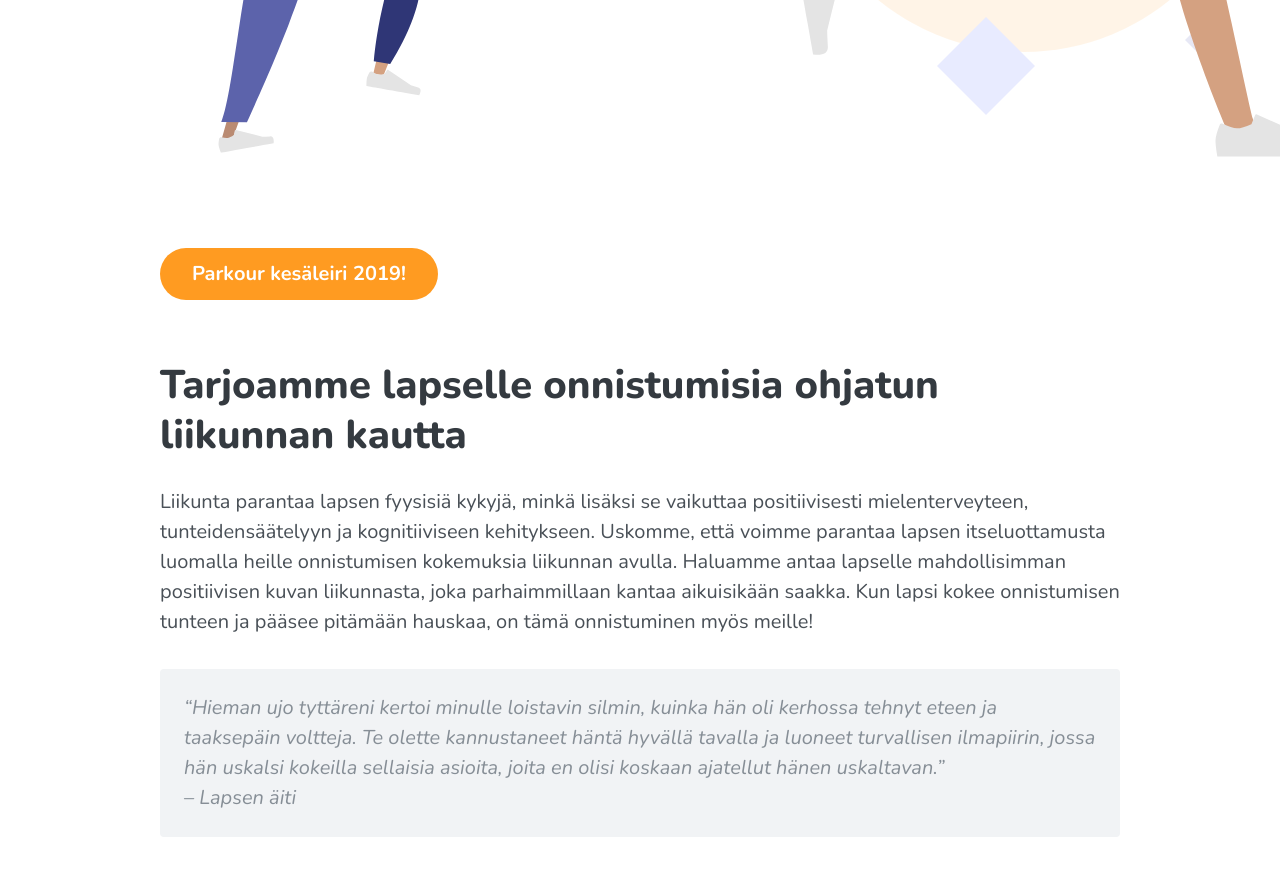
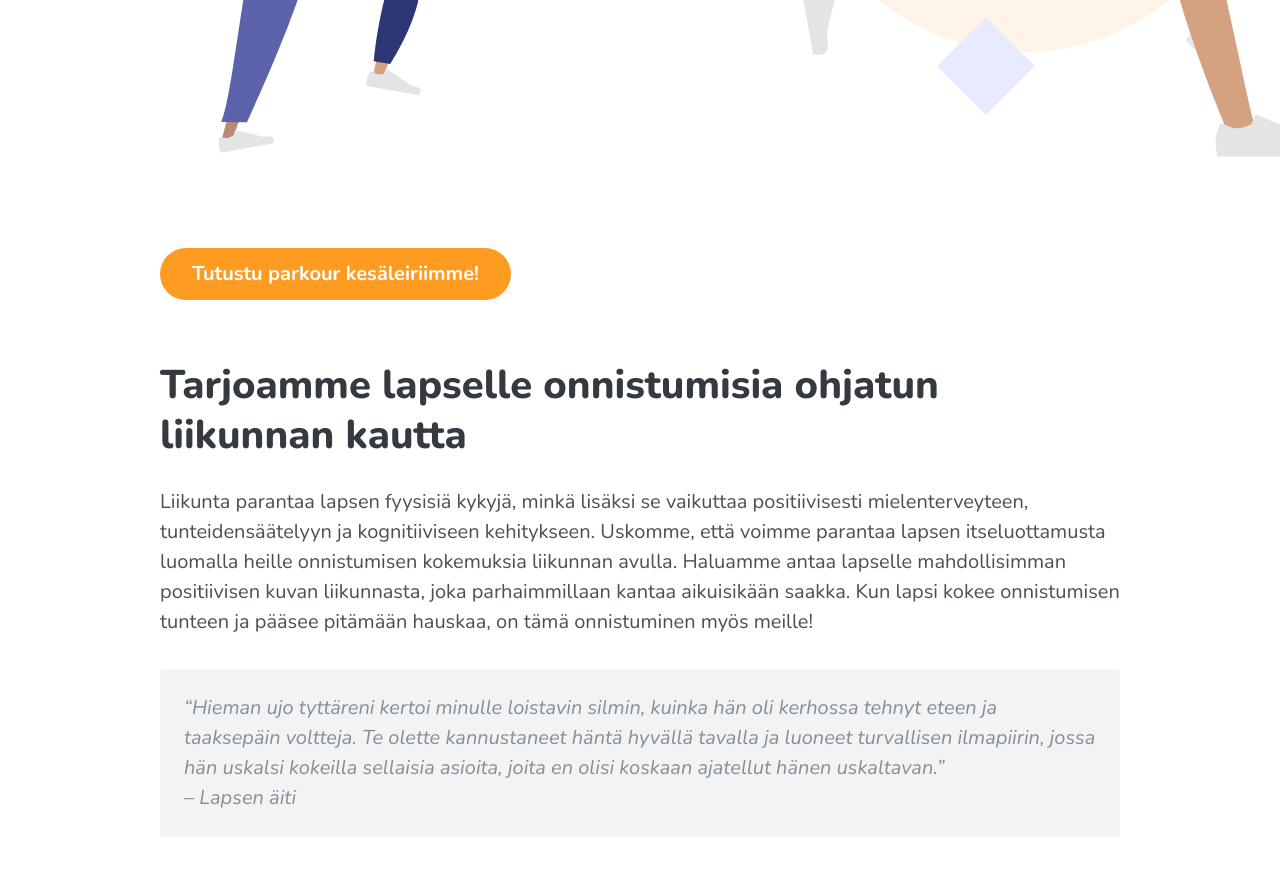
Before and after one commit to Funktum/weemove, a Jekyll site: the page built from _pages/home.md, in a window 1280 px wide and 900 px high, scrolled down 740 px. Shown: the top 876 px of the window. Built offline with Jekyll 4.4.1, drawn with Linux system fonts in a browser that asks for light colours; our own code applies the rules of GitHub Pages for plain Markdown files; a script that is not in the unit is left out.

Commit message:
Update home.md

```diff
--- a/_pages/home.md
+++ b/_pages/home.md
@@ -11,7 +11,7 @@ hero_btn_text: WEE-kerhot
 ---
 
 
-{% include button.html url="/leiri" text="Parkour kesäleiri 2019!" %}
+{% include button.html url="/leiri" text="Tutustu parkour kesäleiriimme!" %}
 
 # Tarjoamme lapselle onnistumisia ohjatun liikunnan kautta
 
```
